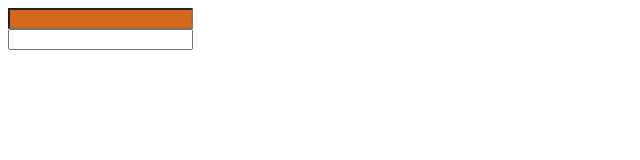
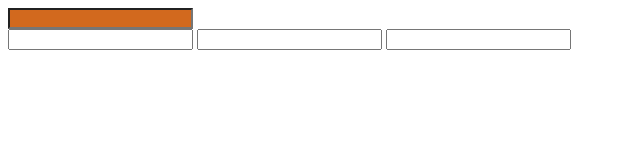
Before and after one commit to joseph0x45/validator, a website: page index.html in a window 1280 px wide. Shown: the whole page, without its empty margins (0-640 px from the left). Drawn offline with Linux system fonts and the light colour scheme.

Commit message:
feat: added test inputs

```diff
--- a/index.html
+++ b/index.html
@@ -12,6 +12,8 @@
     <form action="">
         <input type="text" style="background-color: chocolate;" id="test"  wv="alpha 1up"><br>
         <input type="text" id="bruh"  wv="num">
+        <input type="email" name="" id="email">
+        <input type="password" name="" id="pwd">
     </form>
 
 </body>
```
